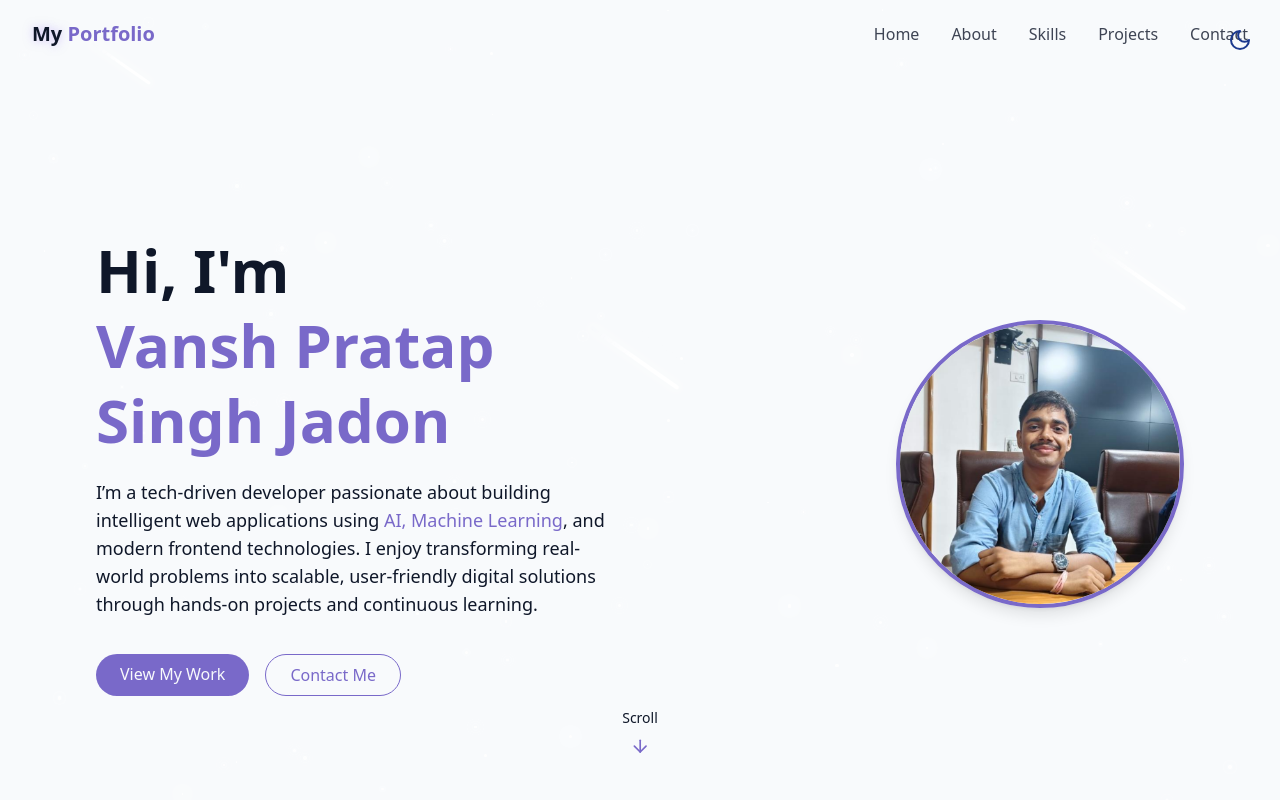
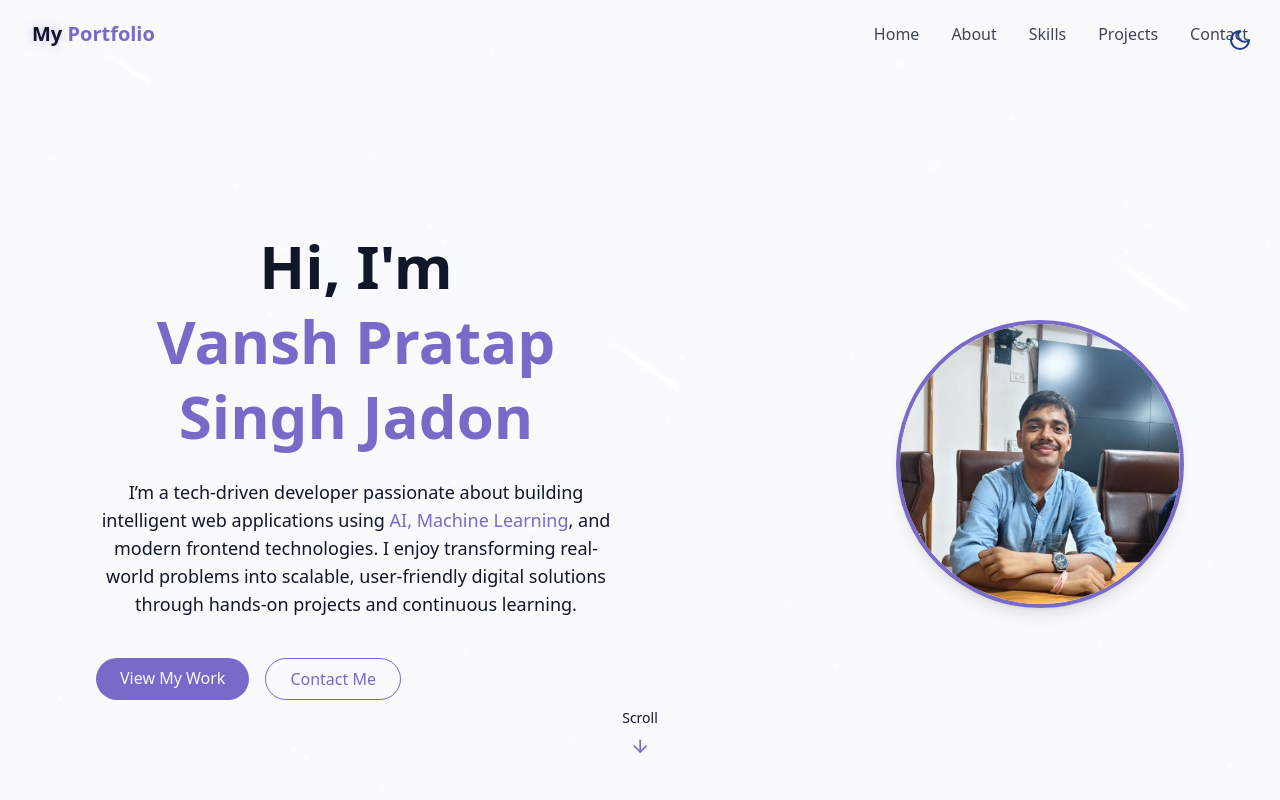
Before and after one commit to jadonvansh2005/My-react-portfolio, a React (Vite) app: page / in a window 1280 px wide. Shown: the top 800 px of the page. Built offline with nearby package versions, Linux system fonts and the light colour scheme.

Commit message:
Update HeroSection.jsx

```diff
--- a/src/components/HeroSection.jsx
+++ b/src/components/HeroSection.jsx
@@ -4,17 +4,16 @@ export const HeroSection = () => {
   return (
     <section
       id="hero"
-      className="relative min-h-screen flex items-center px-4 pt-20 md:pt-32"
+      className="relative min-h-screen flex items-center px-4 pt-24 md:pt-32"
     >
-      <div className="container mx-auto max-w-6xl grid grid-cols-1 md:grid-cols-2 gap-10 items-center">
+      <div className="container mx-auto max-w-6xl grid grid-cols-1 md:grid-cols-2 gap-12 items-center">
 
         {/* LEFT SIDE – TEXT */}
-        <div className="space-y-5 text-center md:text-left">
-
+        <div className="space-y-6">
           <h1 className="text-3xl sm:text-4xl md:text-5xl lg:text-6xl font-bold leading-tight">
             <span className="block text-muted-foreground">Hi, I'm</span>
 
-            <span className="block text-primary break-words text-left -ml-1 sm:ml-0">
+            <span className="text-primary break-words">
               Vansh Pratap Singh Jadon
             </span>
           </h1>
```
